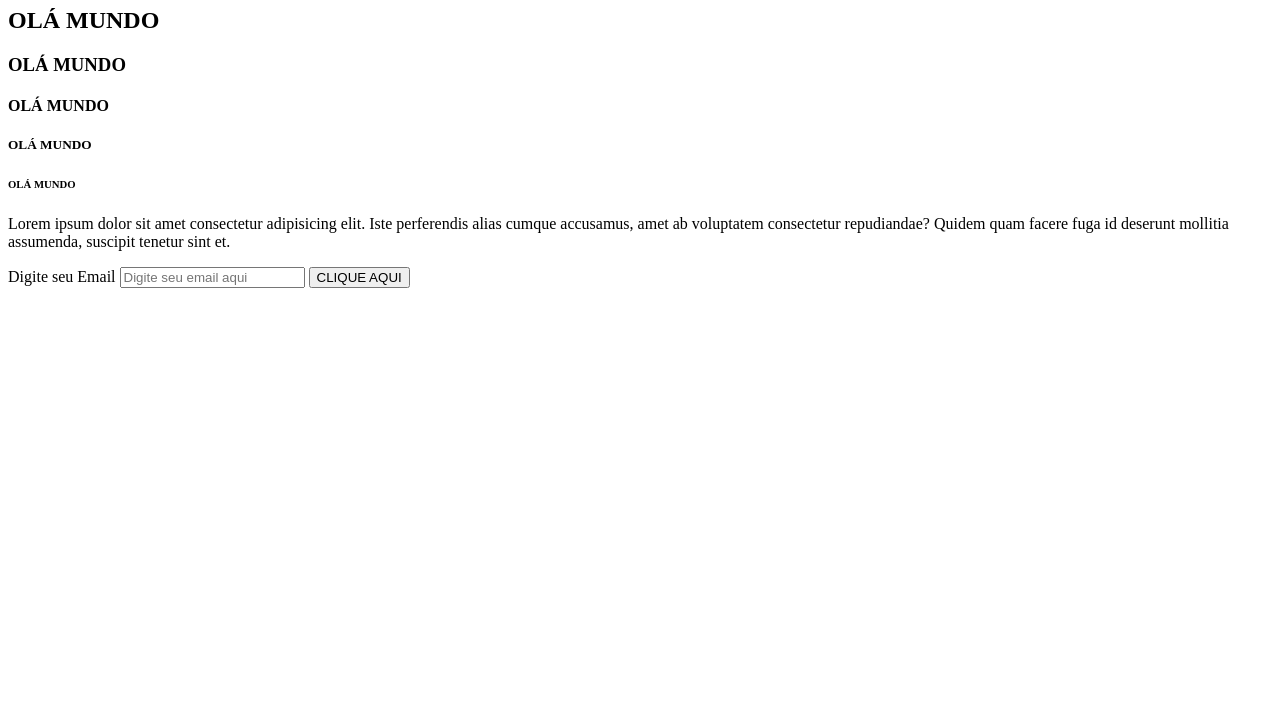
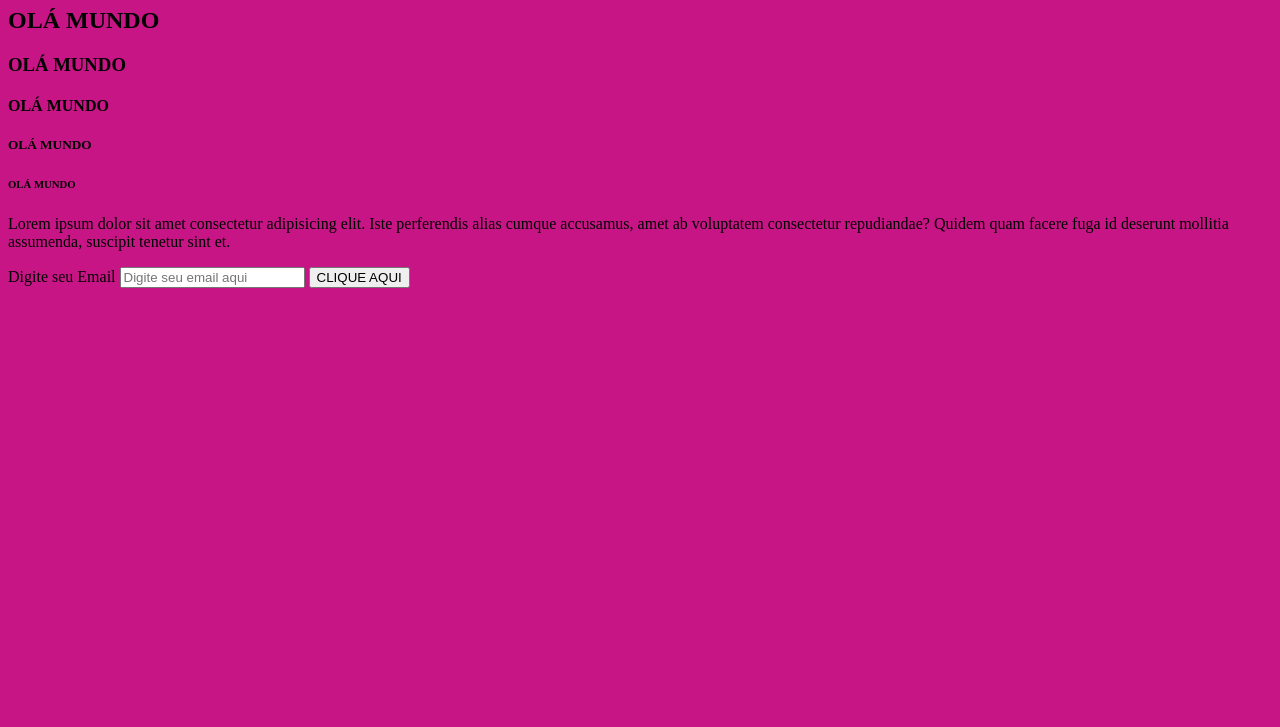
Before and after one commit to ppovoaa/Povoa-sProject, a plain HTML site: page index.html in a window 1280 px wide. Shown: the part 73-800 px from the top of the page. Drawn offline with Linux system fonts and the light colour scheme.

Commit message:
incluindo cor

```diff
--- a/index.html
+++ b/index.html
@@ -4,6 +4,7 @@
     <meta charset="UTF-8">
     <meta name="viewport" content="width=device-width, initial-scale=1.0">
     <title>Meu primeiro site</title>
+    <link rel="stylesheet" href="style.css">
 </head>
 <body>
      <h1>OLÁ MUNDO</h1>
--- /dev/null
+++ b/style.css
@@ -0,0 +1,3 @@
+body {
+    background-color: mediumvioletred;
+}
```
